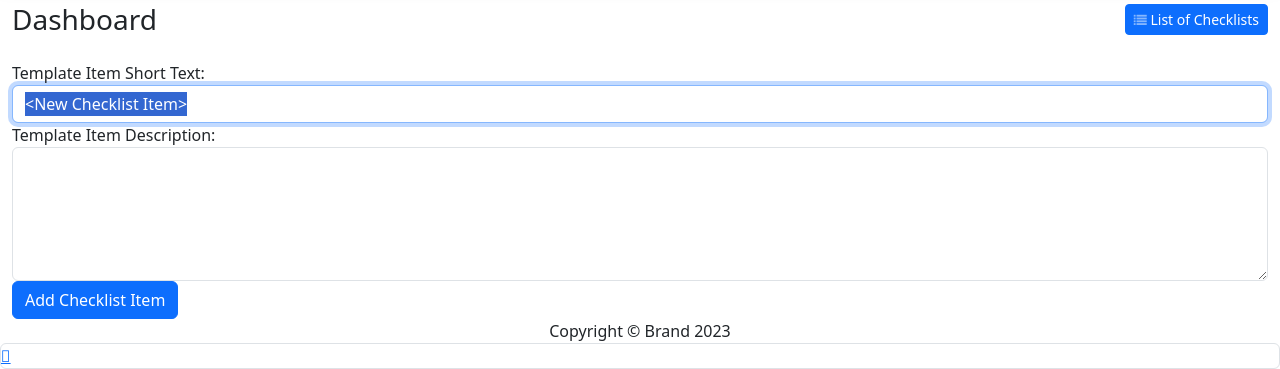
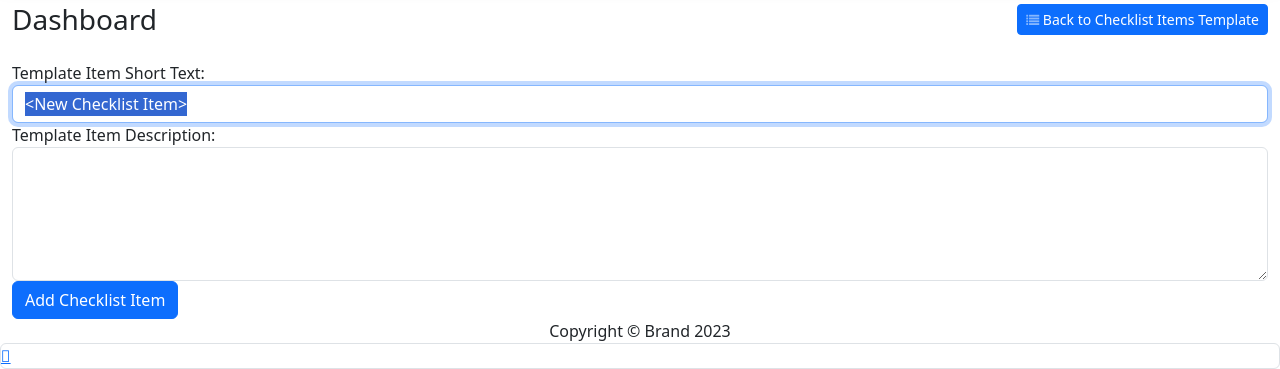
Before and after one commit to my443/brighterchecklist, a Django app: page /manager/template/new/1 in a window 1280 px wide. Shown: the part 620-989 px from the top of the page. Run offline with Django 4.2, Linux system fonts and the light colour scheme; some libraries are stand-ins or nearby versions.

Commit message:
Delete checklist working. Made some additions and improvements to the UI.

```diff
--- a/brighterchecklist/checklist_manager/templates/checklist_manager_entry.html
+++ b/brighterchecklist/checklist_manager/templates/checklist_manager_entry.html
@@ -2,7 +2,7 @@
 
 {% block main_content %}
 <div class="d-sm-flex justify-content-between align-items-center mb-4">
-    <h3 class="text-dark mb-0">Dashboard</h3><a class="btn btn-primary btn-sm d-none d-sm-inline-block" role="button" href="/manager"><i class="fa fa-list fa-sm text-white-50" style="font-size: 13px;"></i>&nbsp;List of Checklists</a>
+    <h3 class="text-dark mb-0">Dashboard</h3><a class="btn btn-primary btn-sm d-none d-sm-inline-block" role="button" href="/manager"><i class="fa fa-list fa-sm text-white-50" style="font-size: 13px;"></i>&nbsp;Back to List of Checklists</a>
 </div>
 
 <div class="row">
--- a/brighterchecklist/checklist_manager/templates/checklist_template_entry.html
+++ b/brighterchecklist/checklist_manager/templates/checklist_template_entry.html
@@ -2,7 +2,9 @@
 
 {% block main_content %}
 <div class="d-sm-flex justify-content-between align-items-center mb-4">
-    <h3 class="text-dark mb-0">Dashboard</h3><a class="btn btn-primary btn-sm d-none d-sm-inline-block" role="button" href="/manager"><i class="fa fa-list fa-sm text-white-50" style="font-size: 13px;"></i>&nbsp;List of Checklists</a>
+    <h3 class="text-dark mb-0">Dashboard</h3>
+    <a class="btn btn-primary btn-sm d-none d-sm-inline-block" role="button" href="/manager/template/list/{{ details.checklist_id }}">
+        <i class="fa fa-list fa-sm text-white-50" style="font-size: 13px;"></i> Back&nbsp;to Checklist Items Template</a>
 </div>
 
 <div class="row">
--- a/brighterchecklist/checklist_manager/templates/checklist_template_main.html
+++ b/brighterchecklist/checklist_manager/templates/checklist_template_main.html
@@ -2,7 +2,9 @@
 
 {% block main_content %}
 <div class="d-sm-flex justify-content-between align-items-center mb-4">
-    <h3 class="text-dark mb-0">Template Checklist Items for: {{ checklist_info.checklist_name }}</h3><a class="btn btn-primary btn-sm d-none d-sm-inline-block" role="button" href="/manager/template/new/{{checklist_info.id}}"><i class="fa fa-plus fa-sm text-white-50" style="font-size: 13px;"></i>&nbsp;Add A New Checklist Item</a>
+    <h3 class="text-dark mb-0">Template Checklist Items for: {{ checklist_info.checklist_name }}</h3>
+    <a class="btn btn-primary btn-sm d-none d-sm-inline-block" role="button" href="/manager/template/new/{{checklist_info.id}}">
+        <i class="fa fa-plus fa-sm text-white-50" style="font-size: 13px;"></i>&nbsp;Add A New Checklist Item</a>
 </div>
 <div class="row">
     <div class="col">
@@ -12,7 +14,7 @@
                     <tr>
                         <th style="width: 35%">Checklist Item Short Text</th>
                         <th class="">Checklist Item Description</th>
-                        <th class="text-center">Edit Checklist</th>
+                        <th class="text-center">Edit Checklist Item</th>
                         <th class="text-center">Delete</th>
                     </tr>
                 </thead>
--- a/brighterchecklist/checklist_manager/urls.py
+++ b/brighterchecklist/checklist_manager/urls.py
@@ -12,4 +12,5 @@ urlpatterns = [
     path('manager/template/edit/<int:item_id>', views.edit_template_item, name='edit_template_item'),
     path('manager/template/save/<int:item_id>', views.save_template_item, name='save_template_item'),
     path('manager/template/new/<int:checklist_id>', views.new_template_item, name='new_template_item'),
+    path('manager/template/delete/<int:item_id>', views.delete_template_item, name='delete_template_item'),
 ]
--- a/brighterchecklist/checklist_manager/views.py
+++ b/brighterchecklist/checklist_manager/views.py
@@ -162,4 +162,8 @@ def save_template_item(request, item_id):
     return redirect(f'/manager/template/list/{checklist_id}')
 
 def delete_template_item(request, item_id):
-    pass
+    checklist_item_to_delete = ChecklistTemplateItems.objects.get(id=item_id)
+    checklist_id = checklist_item_to_delete.checklist_id
+    checklist_item_to_delete.delete()
+
+    return redirect(f'/manager/template/list/{checklist_id}')
```
